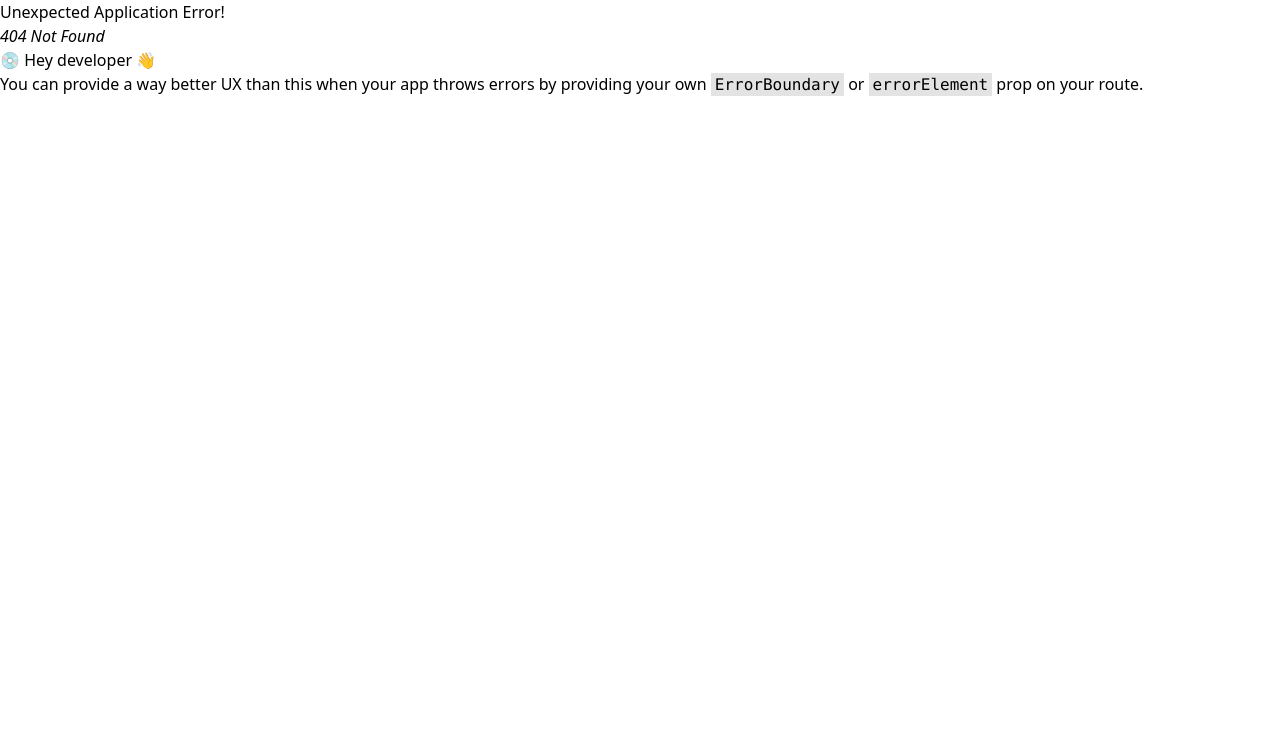
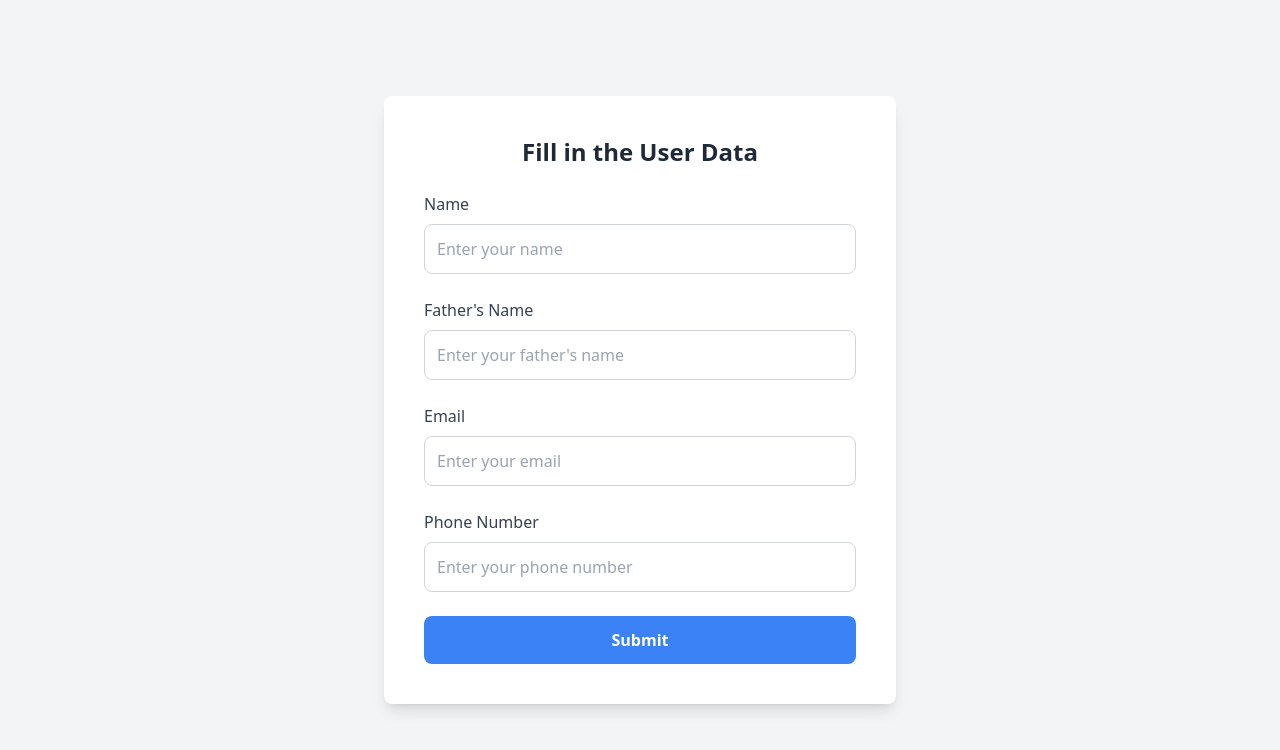
Before and after one commit to fuleprashant/crudapplication, a React (Vite) app in the folder frontend/: page /updateuser/1 in a window 1280 px wide. Before the commit this address had no page. Shown: the top 750 px of the page. Built offline with nearby package versions, Linux system fonts and the light colour scheme; no server answers; the HTML template or start-up script is replaced by a standard one.

Commit message:
update API intigration is compalted

```diff
--- a/frontend/src/App.jsx
+++ b/frontend/src/App.jsx
@@ -15,7 +15,7 @@ const App = () => {
       element: <AddUser />,
     },
     {
-      path: "/updateuser",
+      path: "/updateuser/:id",
       element: <UpdateUser />,
     },
   ]);
--- a/frontend/src/components/GetUser.jsx
+++ b/frontend/src/components/GetUser.jsx
@@ -1,9 +1,11 @@
 import axios from "axios";
 import React, { useEffect, useState } from "react";
 import { FaEdit, FaTrashAlt } from "react-icons/fa";
+import { useNavigate } from "react-router-dom";
 
 const GetUser = () => {
   const [data, setData] = useState([]);
+  const navigate = useNavigate();
   console.log("the data is", data);
 
   const fetchedData = async () => {
@@ -19,11 +21,26 @@ const GetUser = () => {
     fetchedData();
   }, []);
 
+  const handleUpdate = (id) => {
+    navigate(`/updateuser/${id}`);
+  };
+
+  const handledelete = (id) => {
+    console.log("the delete is run");
+  };
+
   return (
     <div className="p-8 bg-gray-100 min-h-screen">
       <h1 className="text-center text-2xl font-bold text-gray-700 mb-6">
         All Data of the Students
       </h1>
+
+      <button
+        className="w-20  bg-blue-500 text-white py-2 rounded-lg font-semibold hover:bg-blue-600"
+        onClick={() => navigate("/createuser")}
+      >
+        Create User
+      </button>
       <div className="overflow-x-auto">
         <table className="min-w-full bg-white shadow-md rounded-lg">
           <thead className="bg-gray-200 border-b">
@@ -54,8 +71,14 @@ const GetUser = () => {
                   <td className="p-4 text-blue-500">{user.email}</td>
                   <td className="p-4 text-gray-700">{user.phone}</td>
                   <td className="p-4 flex justify-center gap-4">
-                    <FaEdit className="text-blue-500 cursor-pointer" />
-                    <FaTrashAlt className="text-red-500 cursor-pointer" />
+                    <FaEdit
+                      className="text-blue-500 cursor-pointer"
+                      onClick={() => handleUpdate(user._id)}
+                    />
+                    <FaTrashAlt
+                      className="text-red-500 cursor-pointer"
+                      onClick={() => handledelete(user._id)}
+                    />
                   </td>
                 </tr>
               ))
--- a/frontend/src/components/UpdateUser.jsx
+++ b/frontend/src/components/UpdateUser.jsx
@@ -1,7 +1,137 @@
-import React from "react";
+import axios from "axios";
+import React, { useEffect, useState } from "react";
+import { useNavigate, useParams } from "react-router-dom";
+import { toast } from "react-toastify";
 
 const UpdateUser = () => {
-  return <div>This is updated function</div>;
+  const { id } = useParams();
+  // console.log(id);
+  const [data, setData] = useState({
+    name: "",
+    fathername: "",
+    email: "",
+    phone: "",
+  });
+
+  const navigate = useNavigate();
+
+  const handleClick = (e) => {
+    setData({ ...data, [e.target.id]: e.target.value });
+  };
+
+  const handleSubmit = async (e) => {
+    e.preventDefault();
+
+    try {
+      const response = await axios.put(
+        `http://localhost:4000/api/updateUser/${id}`,
+        data
+      );
+      console.log(response);
+      if (response.data.success) {
+        toast.success("User created successfully");
+      }
+      navigate("/");
+    } catch (error) {
+      toast.error("Error creating user");
+    }
+  };
+
+  const fetchSingleUserData = async () => {
+    const responce = await axios.get(
+      `http://localhost:4000/api/getsingleUser/${id}`
+    );
+    console.log(responce);
+    setData(responce.data.singleUser);
+  };
+
+  useEffect(() => {
+    fetchSingleUserData();
+  }, [id]);
+
+  return (
+    <>
+      <div className="p-8 bg-gray-100 min-h-screen flex items-center justify-center">
+        <div className="bg-white p-10 rounded-lg shadow-lg max-w-lg w-full">
+          <h1 className="text-2xl font-semibold text-center text-gray-800 mb-6">
+            Fill in the User Data
+          </h1>
+          <form className="space-y-6" onSubmit={handleSubmit}>
+            <div>
+              <label
+                className="block text-gray-700 font-medium mb-2"
+                htmlFor="name"
+              >
+                Name
+              </label>
+              <input
+                type="text"
+                id="name"
+                placeholder="Enter your name"
+                className="w-full p-3 border border-gray-300 rounded-lg focus:outline-none focus:ring-2 focus:ring-blue-500"
+                value={data.name}
+                onChange={handleClick}
+              />
+            </div>
+            <div>
+              <label
+                className="block text-gray-700 font-medium mb-2"
+                htmlFor="fathername"
+              >
+                Father's Name
+              </label>
+              <input
+                type="text"
+                id="fathername"
+                placeholder="Enter your father's name"
+                className="w-full p-3 border border-gray-300 rounded-lg focus:outline-none focus:ring-2 focus:ring-blue-500"
+                value={data.fathername}
+                onChange={handleClick}
+              />
+            </div>
+            <div>
+              <label
+                className="block text-gray-700 font-medium mb-2"
+                htmlFor="email"
+              >
+                Email
+              </label>
+              <input
+                type="email"
+                id="email"
+                placeholder="Enter your email"
+                className="w-full p-3 border border-gray-300 rounded-lg focus:outline-none focus:ring-2 focus:ring-blue-500"
+                value={data.email}
+                onChange={handleClick}
+              />
+            </div>
+            <div>
+              <label
+                className="block text-gray-700 font-medium mb-2"
+                htmlFor="phone"
+              >
+                Phone Number
+              </label>
+              <input
+                type="text"
+                id="phone"
+                placeholder="Enter your phone number"
+                className="w-full p-3 border border-gray-300 rounded-lg focus:outline-none focus:ring-2 focus:ring-blue-500"
+                value={data.phone}
+                onChange={handleClick}
+              />
+            </div>
+            <button
+              type="submit"
+              className="w-full bg-blue-500 text-white py-3 rounded-lg font-semibold hover:bg-blue-600 transition duration-300 ease-in-out"
+            >
+              Submit
+            </button>
+          </form>
+        </div>
+      </div>
+    </>
+  );
 };
 
 export default UpdateUser;
```
